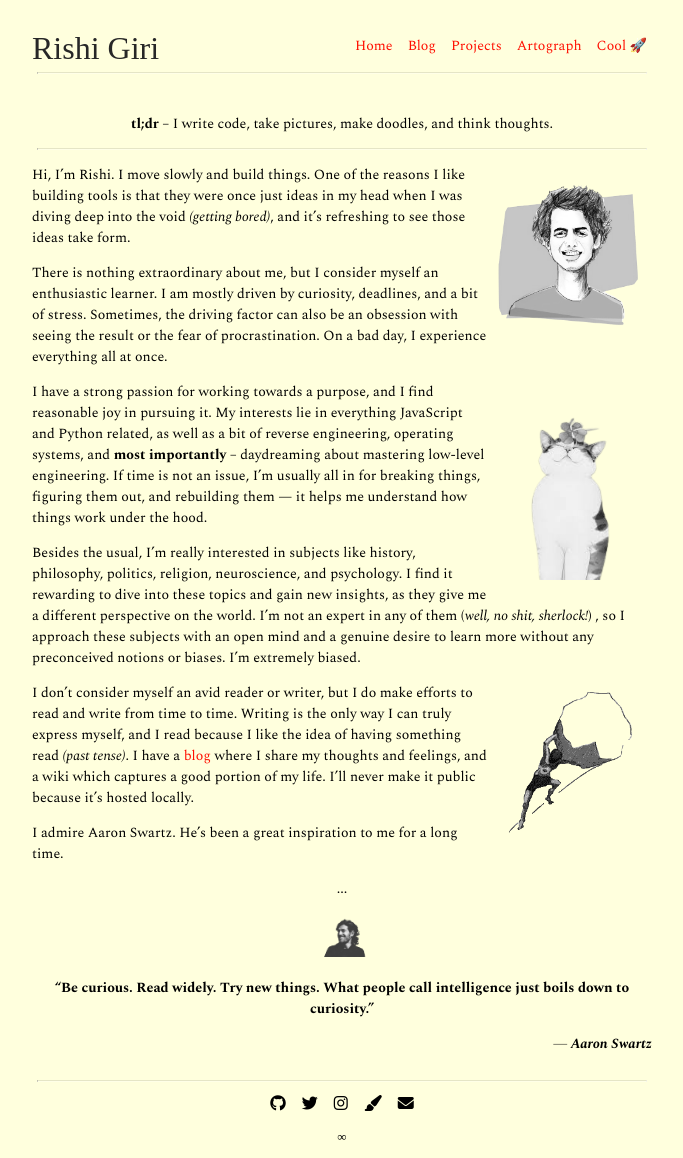
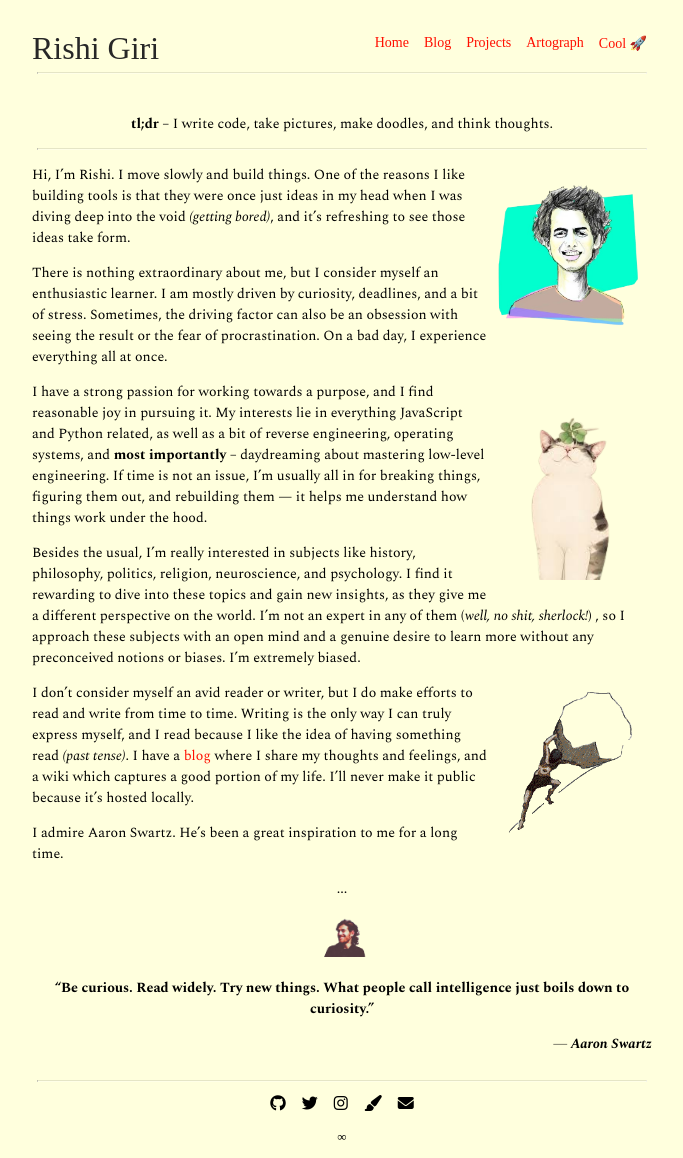
Before and after one commit to CodeDotJS/space, a Jekyll site: the page built from index.md, in a window 1280 px wide. Shown: the whole page, without its empty margins (298-981 px from the left). Built offline with Jekyll 4.4.1, drawn with Linux system fonts in a browser that asks for light colours; nearby versions of some CDN libraries; some web fonts are replaced.

Commit message:
hide grayscale and update font

```diff
--- a/css/fonts.scss
+++ b/css/fonts.scss
@@ -3,3 +3,5 @@
 @import url('https://fonts.googleapis.com/css2?family=Source+Sans+3:ital,wght@0,200..900;1,200..900&display=swap');
 @import url('https://fonts.googleapis.com/css2?family=Spectral:ital,wght@0,200;0,300;0,400;0,500;0,600;0,700;0,800;1,200;1,300;1,400;1,500;1,600;1,700;1,800&display=swap');
 @import url('https://fonts.googleapis.com/css2?family=Alegreya+Sans:ital,wght@0,100;0,300;0,400;0,500;0,700;0,800;0,900;1,100;1,300;1,400;1,500;1,700;1,800;1,900&display=swap');
+@import url('https://fonts.googleapis.com/css2?family=Labrada:ital,wght@0,100..900;1,100..900&display=swap');
+@import url('https://fonts.googleapis.com/css2?family=Inconsolata:wght@200..900&display=swap');
--- a/css/main.scss
+++ b/css/main.scss
@@ -25,15 +25,15 @@ body {
     min-height: 100%;
     font-size: 14px;
 
-    img {
-        filter: grayscale(100%);
-        -webkit-filter: grayscale(100%);
-    }
+    // img {
+    //     filter: grayscale(100%);
+    //     -webkit-filter: grayscale(100%);
+    // }
 
-    img:hover {
-        filter: none;
-        -webkit-filter: grayscale(0);
-    }
+    // img:hover {
+    //     filter: none;
+    //     -webkit-filter: grayscale(0);
+    // }
 }
 
 a {
@@ -55,8 +55,8 @@ hr {
 }
 
 pre, code {
-    font-family: "Cascadia Code";
-    font-size: 14px;
+    font-family: "Inconsolata";
+    // font-size: 14px;
     color: firebrick;
 }
 
@@ -73,7 +73,9 @@ pre, code {
 
 .navbar {
     ul {
-        font-family: "Spectral", "Open Sans", "Cascadia Code";
+        font-family: "Labrada", serif;
+        font-optical-sizing: auto;
+        // font-family: "Spectral", "Open Sans", "Cascadia Code";
         display: inline-block;
         margin: 0;
         padding: 5px 0 5px 0;
```
